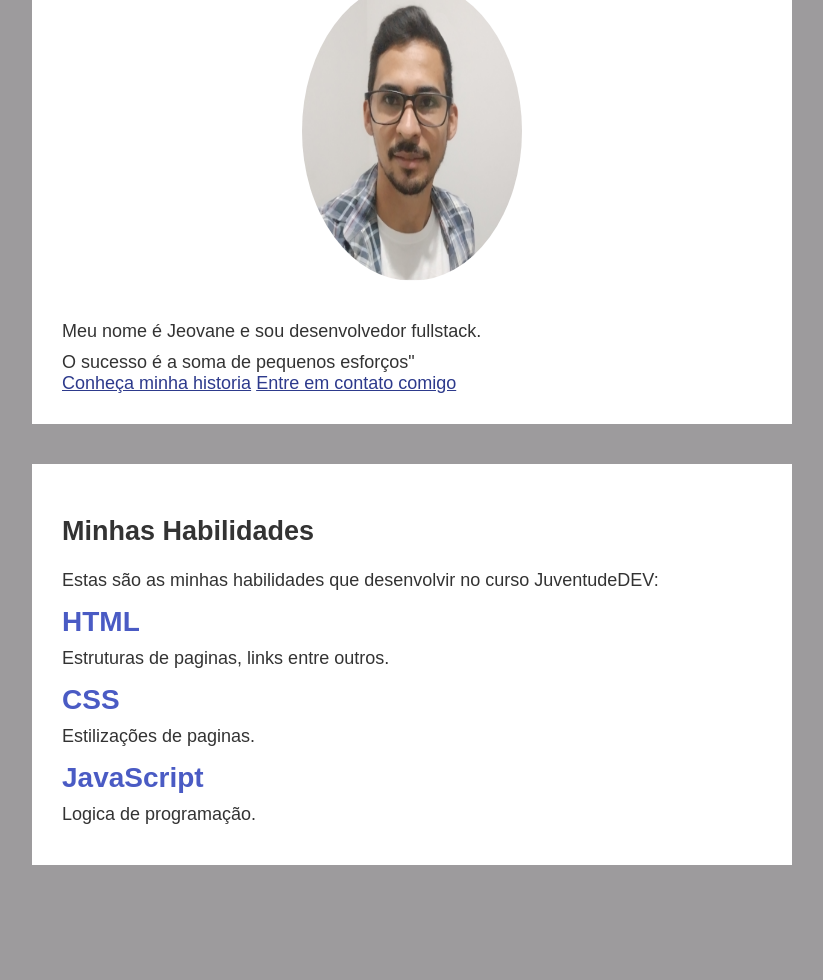
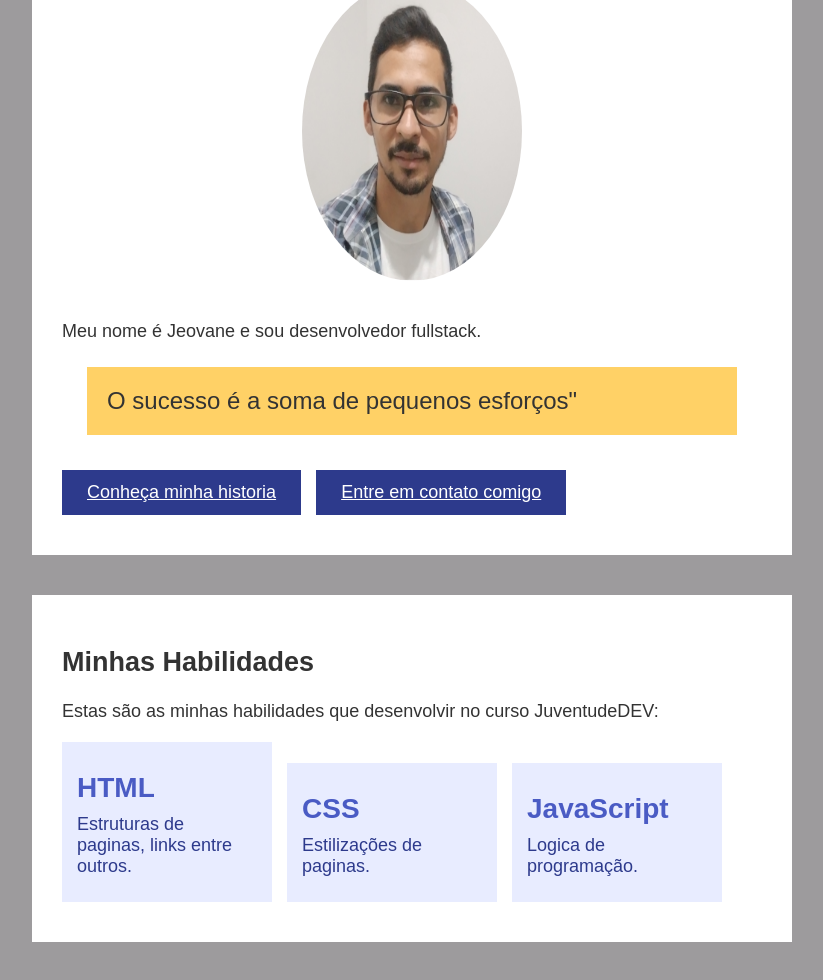
Before and after one commit to jeovanedossantossantos/portifolio2, a plain HTML site: page index.html in a window 1280 px wide. Shown: the part 312-1292 px from the top of the page, without its empty margins (228-1051 px from the left). Before the commit the page ends 1217 px from the top, so only its background shows below. Drawn offline with Linux system fonts and the light colour scheme.

Commit message:
feat: added

```diff
--- a/css/style.css
+++ b/css/style.css
@@ -84,12 +84,10 @@ footer{
 }
 
 .rodape-texto{
-
     color:#fff;
     font-size: 16px;
     margin: 5px 15px 5px 0;
 }
-
 .rodape-link{
     display: inline-block;
     color:#ffd166;
@@ -97,3 +95,35 @@ footer{
     margin: 5px 15px 5px 0;
 
 }
+
+.frase-destaque{
+    background: #ffd166;
+    color: #333333;
+    font-size:24px;
+    margin:25px;
+    padding: 20px;
+}
+.cartao-habilidade{
+    display:inline-block;
+    width: 180px;
+    background:#e8ecff;
+    color: #2d3a8c;
+    margin: 10px 10px 10px 0;
+    padding:15px;
+}
+.botao{
+    display: inline-block;
+    background: #2d3a8c;
+    color:#fff;
+    font-size: 18px;
+    margin: 10px 10px 10px 0;
+    padding: 12px 25px;
+}
+
+.botao-enviar{
+    display:block;
+    background: #e63946;
+    color: #fff;
+    font-size: 18px;
+
+}
```
